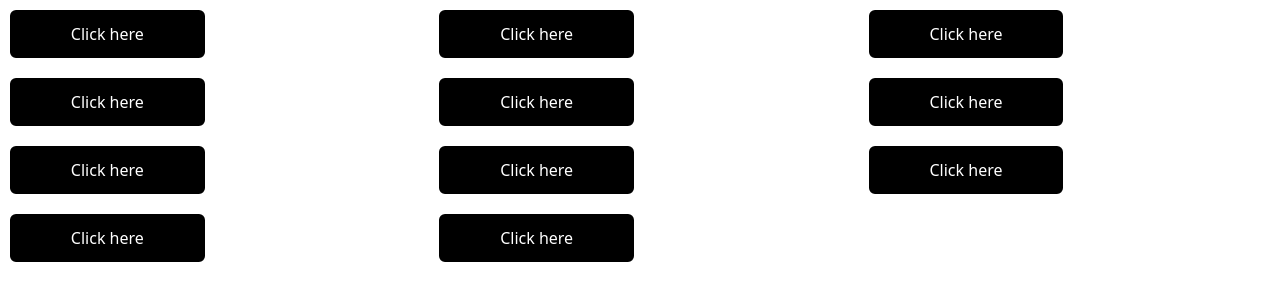
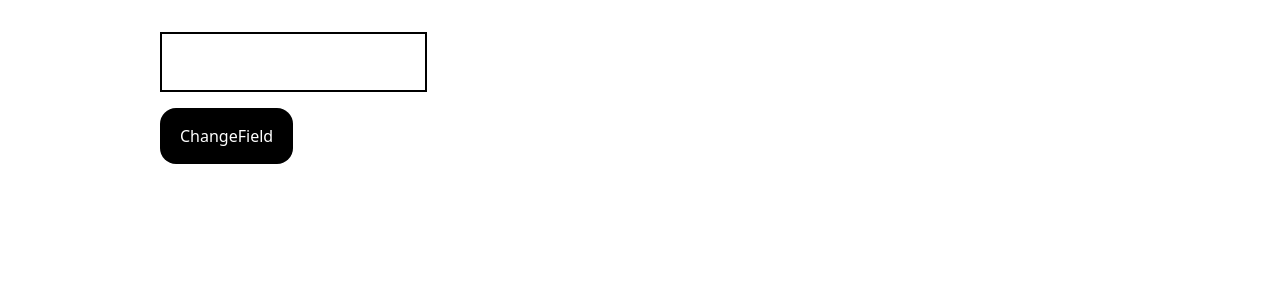
Before and after one commit to khotAkash07/ReactPractice, a React (Vite) app in the folder FromJan26/: page / in a window 1280 px wide. Shown: the top 300 px of the page. Built offline with nearby package versions, Linux system fonts and the light colour scheme.

Commit message:
passRef(useRef)

```diff
--- a/FromJan26/src/propsPractice/PassFunctionAsProps.jsx
+++ b/FromJan26/src/propsPractice/PassFunctionAsProps.jsx
@@ -1,12 +1,9 @@
-let Student=({abc})=>{
-
+let Student=(props)=>{
 
     return(
-        <div className="p-2 grid grid-cols-2 gap-x-2">
-            <button onClick={abc}
-                    className="btn btn-primary bg-black text-white border-2 border-solid  px-5 py-3 rounded-lg hover:shadow-xl/20 hover:border-cyan-500">
-                Click here
-            </button>
+        <div>
+            {/* eslint-disable-next-line react-hooks/refs */}
+            <input ref={props.ref} type="text" className="border-2 border-black p-4 mt-8"/>
         </div>
     );
 }
--- a/FromJan26/src/propsPractice/PassFunctionAsProps2.jsx
+++ b/FromJan26/src/propsPractice/PassFunctionAsProps2.jsx
@@ -1,25 +1,38 @@
 import Student from "./PassFunctionAsProps.jsx";
+import {useRef} from "react";
 
 let Student2=()=>{
 
-    function abc(){
-        alert("Hey Gud mrng");
+    let inputRef = useRef(null);
+
+    let handleRef=()=>{
+        inputRef.current.value = "AkashKhot";
+        inputRef.current.focus();
+        inputRef.current.style.borderColor = "red";
+        inputRef.current.style.fontSize = "large";
     }
-    return(
-        <div className="grid grid-cols-3 gap-x-2">
-            <Student abc={abc}  />
-            <Student abc={abc}  />
-            <Student abc={abc}  />
-            <Student abc={abc}  />
-            <Student abc={abc}  />
-            <Student abc={abc}  />
-            <Student abc={abc}  />
-            <Student abc={abc}  />
-            <Student abc={abc}  />
-            <Student abc={abc}  />
-            <Student abc={abc}  />
-
-        </div>
-    );
+    return(<div className="ml-40">
+       <Student ref={inputRef}/>
+        <button onClick={handleRef} className="btn btn-primary bg-black text-white px-5 py-4 rounded-2xl mt-4">ChangeField</button>
+    </div>)
+    // function abc(){
+    //     alert("Hey Gud mrng");
+    // }
+    // return(
+    //     <div className="grid grid-cols-3 gap-x-2">
+    //         <Student abc={abc}  />
+    //         <Student abc={abc}  />
+    //         <Student abc={abc}  />
+    //         <Student abc={abc}  />
+    //         <Student abc={abc}  />
+    //         <Student abc={abc}  />
+    //         <Student abc={abc}  />
+    //         <Student abc={abc}  />
+    //         <Student abc={abc}  />
+    //         <Student abc={abc}  />
+    //         <Student abc={abc}  />
+    //
+    //     </div>
+    // );
 }
 export default Student2;
```
